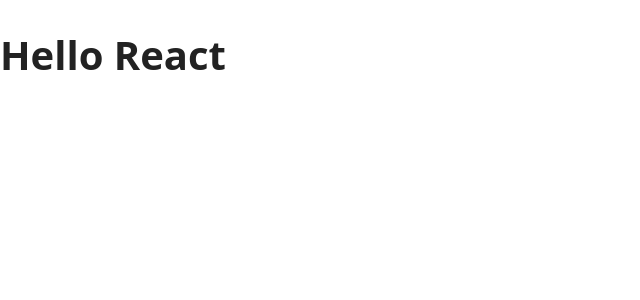
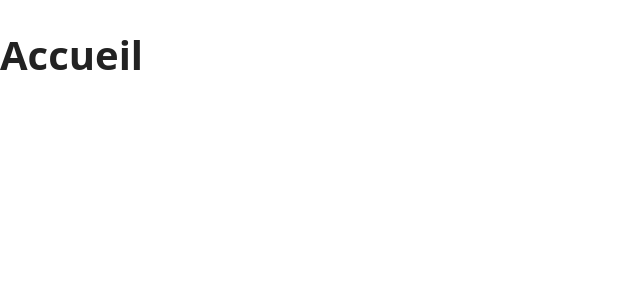
Before and after one commit to JuliaBadita/React-lesson, a React (Create React App) app: page / in a window 1280 px wide. Shown: the top 300 px of the page, without its empty margins (0-640 px from the left). Built offline with nearby package versions, Linux system fonts and the light colour scheme.

Commit message:
adding the navigation component to my repo

```diff
--- a/src/App.js
+++ b/src/App.js
@@ -1,11 +1,23 @@
 import React from 'react'
-// import { BrowserRouter, Routes, Route } from 'react-router-dom'
+import { BrowserRouter, Routes, Route } from 'react-router-dom'
+import About from './pages/About'
+import Home from './pages/Home'
 
 const App = () => {
   return (
-    <div>
-      <h1>Hello React</h1>
-    </div>
+    <BrowserRouter>
+      <Routes>
+        {/* path="/" le / = la home page */}
+        <Route path="/" element={<Home />} />
+
+        {/* path => chemin que l'on voit dans l'url, ex : /about => quand il y a about
+    dans l'url ici on va chercher le composant (élément <About />) */}
+        <Route path="/about" element={<About />} />
+
+        {/* path='*' fonctionne si jamais l'url ne correspond à rien de déclaré au dessus */}
+        <Route path="*" element={<Home />} />
+      </Routes>
+    </BrowserRouter>
   )
 }
 
```
Also changed, not shown: src/components/navigation.js (added, +12 -0 lines).
